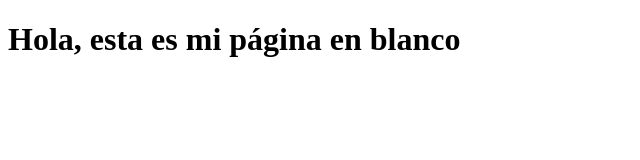
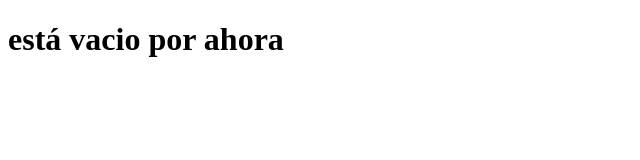
Before and after one commit to clauuug/F-de-web-, a plain HTML site: page index.html in a window 1280 px wide. Shown: the whole page, without its empty margins (0-640 px from the left). Drawn offline with Linux system fonts and the light colour scheme.

Commit message:
Actualizando mi página web

```diff
--- a/index.html
+++ b/index.html
@@ -3,9 +3,9 @@
 <head>
     <meta charset="UTF-8">
     <meta name="viewport" content="width=device-width, initial-scale=1.0">
-    <title>Mi Página en Blanco</title>
+    <title>Mi web</title>
 </head>
 <body>
-    <h1>Hola, esta es mi página en blanco</h1>
+    <h1>está vacio por ahora</h1>
 </body>
 </html>
```
